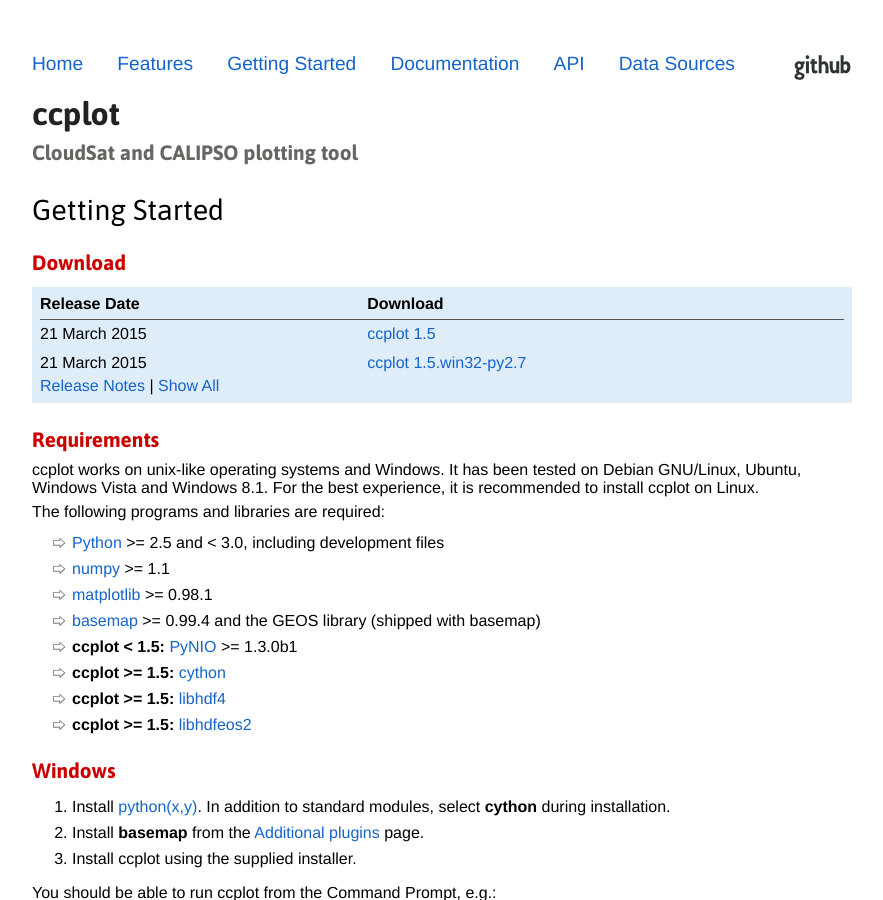
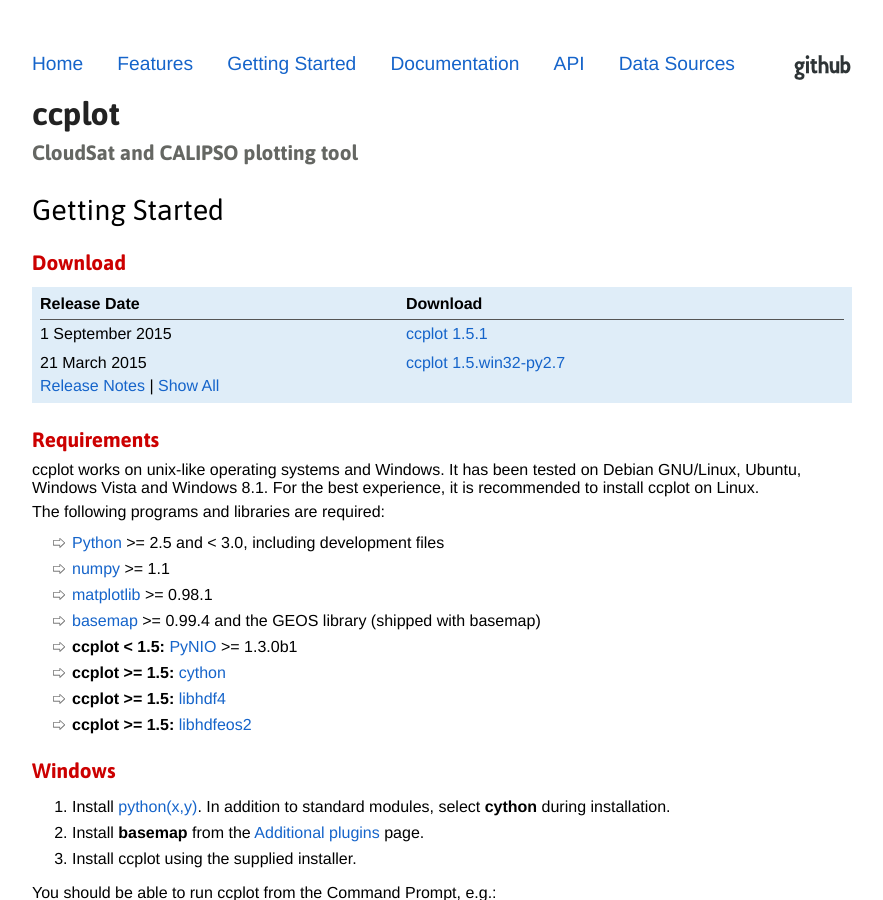
Before and after one commit to peterkuma/ccplot, a Jekyll site: the page built from download/index.md, in a window 1280 px wide and 900 px high. Shown: the whole window, without its empty margins (198-1081 px from the left). Built offline with Jekyll 4.4.1, drawn with Linux system fonts in a browser that asks for light colours.

Commit message:
ccplot 1.5.1

```diff
--- a/download/index.md
+++ b/download/index.md
@@ -13,9 +13,9 @@
         <thead><tr><th>Release Date</th><th>Download</th></tr></thead>
         <tbody>
             <tr>
-                <td>21 March 2015</td>
+                <td>1 September 2015</td>
                 <td>
-                    <a href="http://sourceforge.net/projects/ccplot/files/ccplot/ccplot-1.5.tar.gz">ccplot 1.5</a>
+                    <a href="http://sourceforge.net/projects/ccplot/files/ccplot/ccplot-1.5.1.tar.gz">ccplot 1.5.1</a>
                 </td>
             </tr>
             <tr>
@@ -26,6 +26,12 @@
             </tr>
         </tbody>
         <tbody id="archive" style="display: none">
+            <tr>
+                <td>21 March 2015</td>
+                <td>
+                    <a href="http://sourceforge.net/projects/ccplot/files/ccplot/ccplot-1.5.tar.gz">ccplot 1.5</a>
+                </td>
+            </tr>
             <tr>
                 <td>1 December 2013</td>
                 <td>
--- a/download/releasenotes/index.html
+++ b/download/releasenotes/index.html
@@ -3,6 +3,11 @@
 title: Release Notes
 ---
 <h1>Release Notes</h1>
+<h2>New in 1.5.1 (2015-09-01)</h2>
+<ul>
+    <li>Switched to interp2d_12 interpolation.</li>
+    <li>Fixed compilation on new Ubuntu/Debian releases.</li>
+</ul>
 <h2>New in 1.5 (2015-03-21)</h2>
 <ul>
     <li>Added support for arbitrary dataset plotting (experimental).</li>
--- a/index.html
+++ b/index.html
@@ -5,7 +5,7 @@
 ---
 <div class="download">
     <p class="latest">Latest:</p>
-    <p><a href="http://sourceforge.net/projects/ccplot/files/ccplot/ccplot-1.5.tar.gz">ccplot-1.5.tar.gz</a></p>
+    <p><a href="http://sourceforge.net/projects/ccplot/files/ccplot/ccplot-1.5.1.tar.gz">ccplot-1.5.1.tar.gz</a></p>
     <p><a href="http://sourceforge.net/projects/ccplot/files/ccplot/ccplot-1.5.win32-py2.7.exe">ccplot-1.5.win32-py2.7.exe</a></p>
     <p class="requirements">Linux, Mac OS X &amp; Windows</p>
 </div>
```
